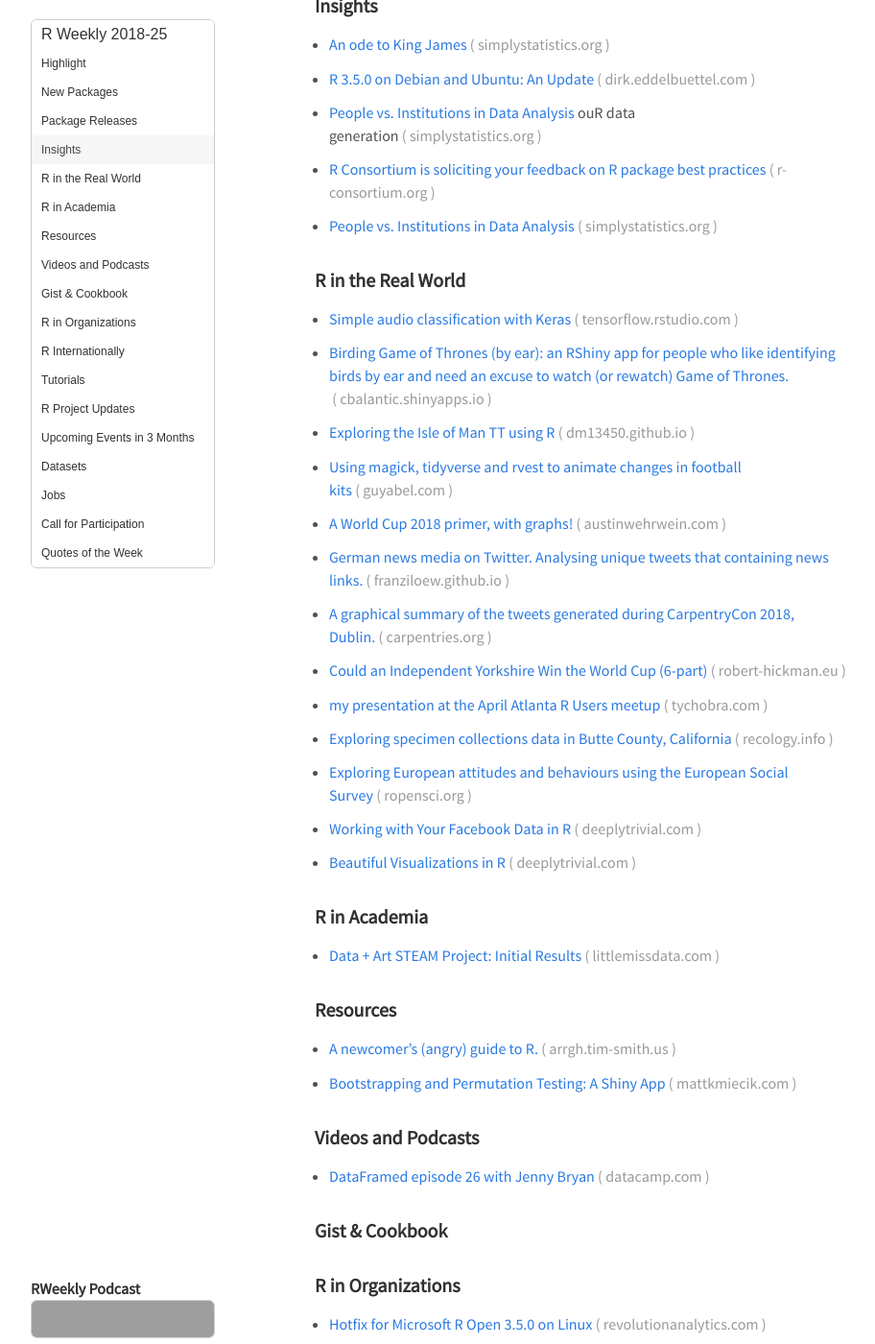
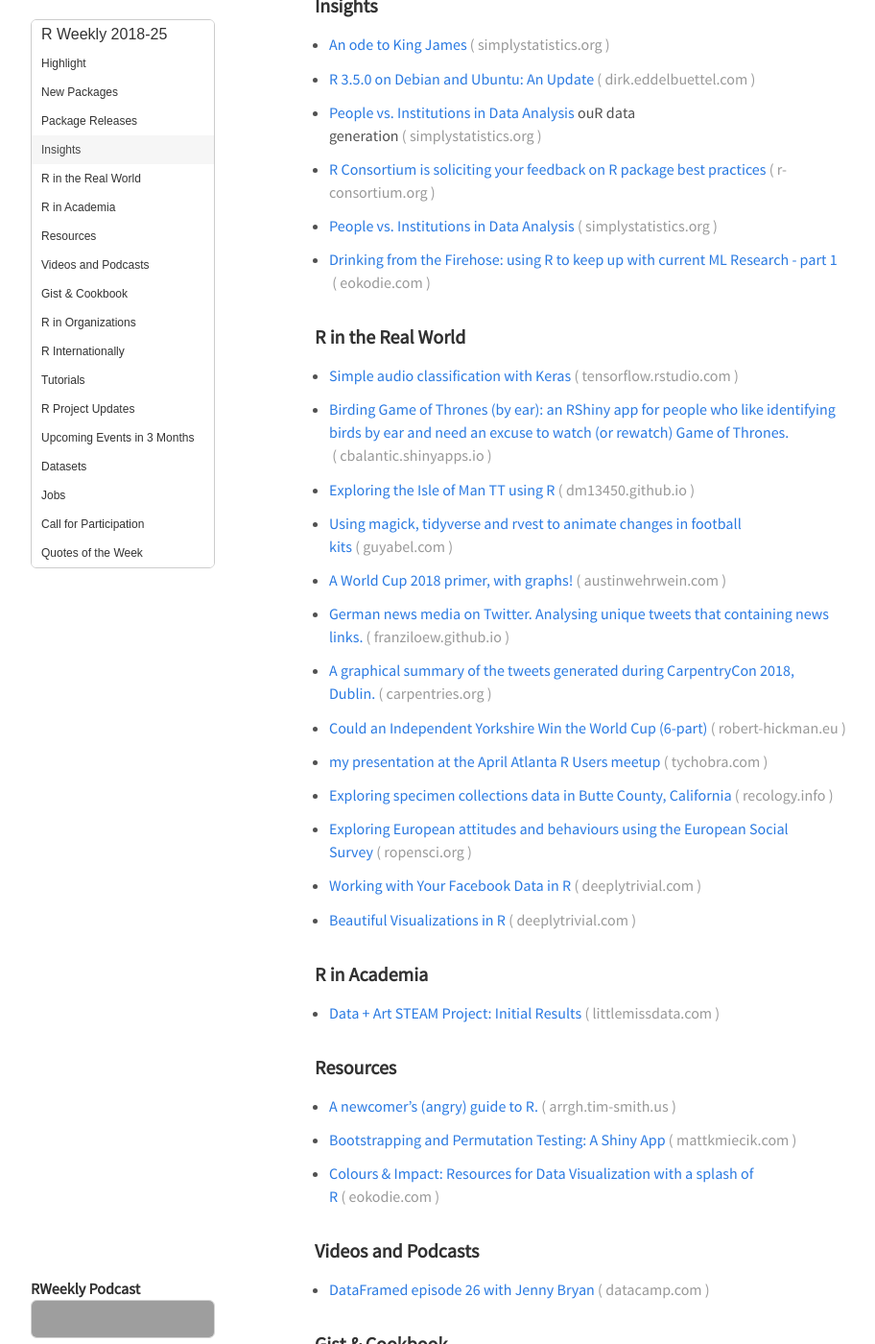
Before and after one commit to rweekly/rweekly.org, a Jekyll site: the page built from draft.md, in a window 1280 px wide and 1400 px high, scrolled down 684 px. Shown: the whole window at 96% size, without its empty margins (32-944 px from the left). Built offline with Jekyll 4.4.1, drawn with Linux system fonts in a browser that asks for light colours; emoji names are drawn with the system emoji font; comment, search, counter and statistics services are not loaded; grey boxes are pictures that could not be loaded.

Commit message:
add blog posts

```diff
--- a/draft.md
+++ b/draft.md
@@ -49,6 +49,8 @@
 
 + [People vs. Institutions in Data Analysis](https://simplystatistics.org/2018/06/15/people-vs-institutions-in-data-analysis/)
 
++ [Drinking from the Firehose: using R to keep up with current ML Research - part 1 ](https://www.eokodie.com/blog/drinking-from-the-firehose-using-r-to-keep-up-with-current-ml-research---part-1/)
+
 
 ### R in the Real World
 
@@ -91,6 +93,8 @@
 + [A newcomer's (angry) guide to R.](http://arrgh.tim-smith.us/)
 
 + [Bootstrapping and Permutation Testing: A Shiny App](https://mattkmiecik.com/post-Bootstrapping-and-Permutation-Testing-Shiny-App.html)
+
++ [Colours & Impact: Resources for Data Visualization with a splash of R](https://www.eokodie.com/blog/colours--impact-resources-for-data-visualization-with-a-splash-of-r/)
 
 ###  Videos and Podcasts
 
```
